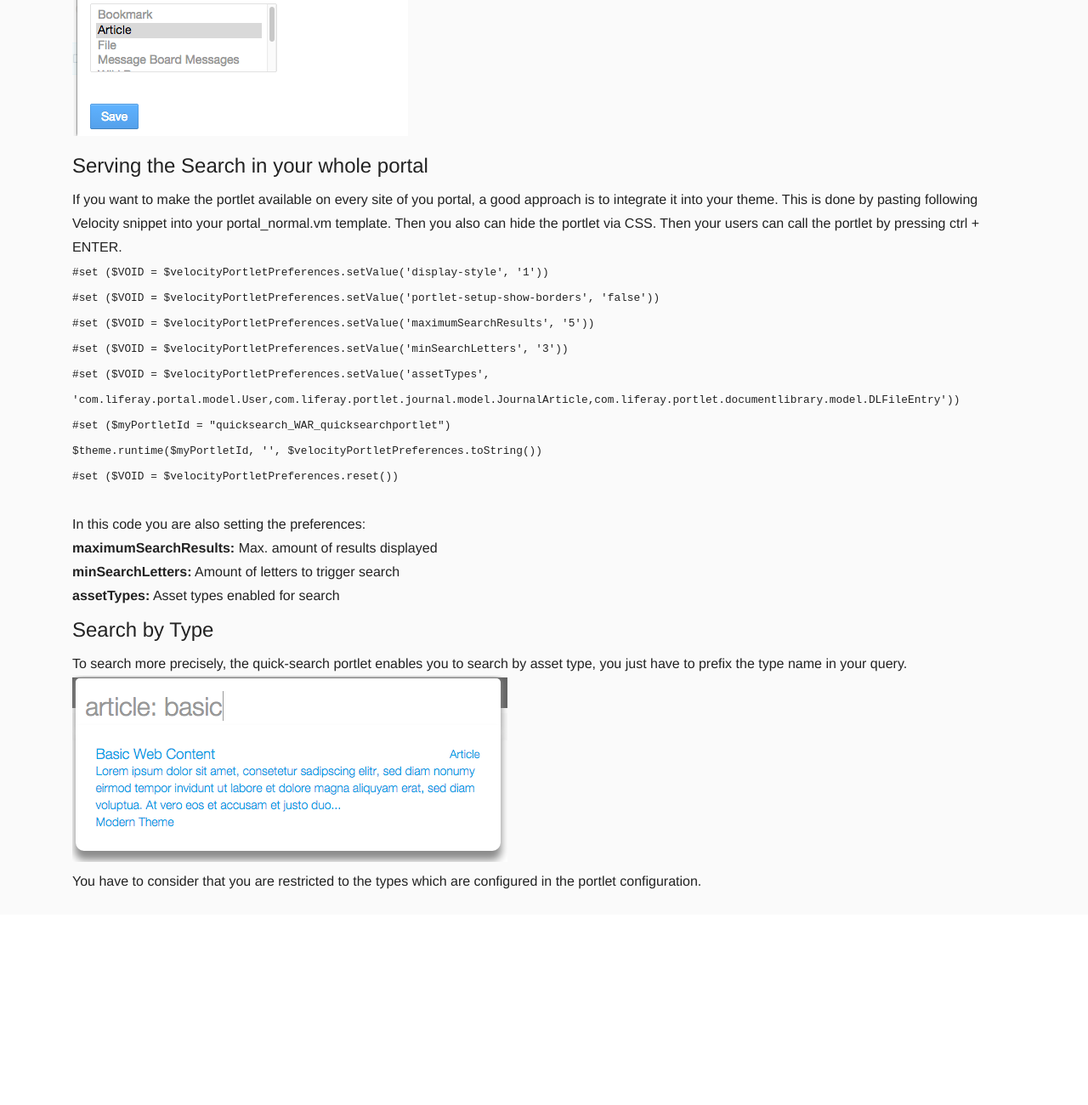
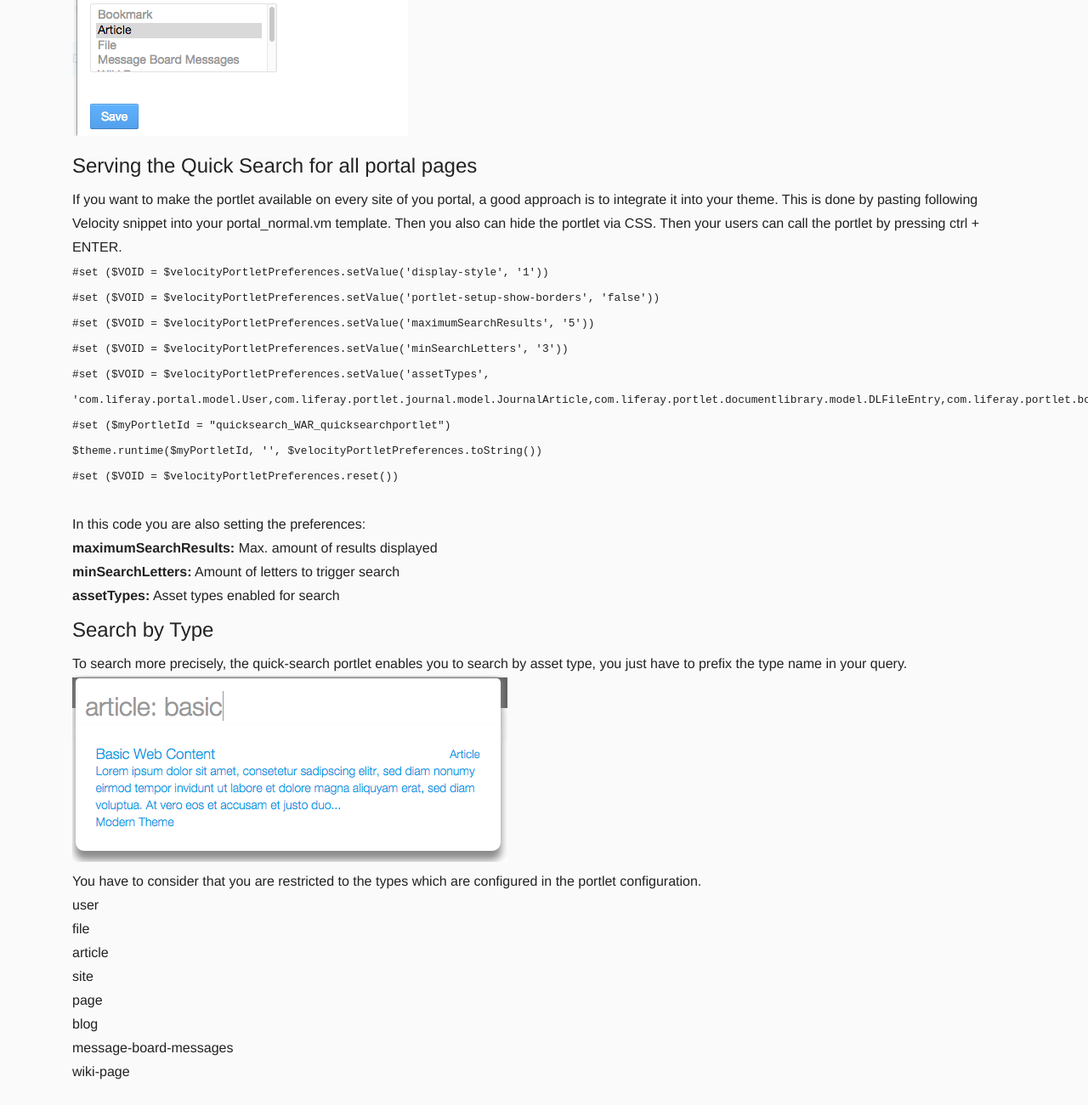
Before and after one commit to GoranMikulic/goranmikulic.github.io, a plain HTML site: page documentation/index.html in a window 1280 px wide. Shown: the part 1666-2966 px from the top of the page at 85% size. Before the commit the page ends 2742 px from the top, so only its background shows below. Drawn offline with Linux system fonts and the light colour scheme.

Commit message:
aktualisiert

```diff
--- a/documentation/index.html
+++ b/documentation/index.html
@@ -57,7 +57,7 @@
                         	<img alt="how_to-nested1" src="images/content/how_to-nested1.png">
                         </p>
 
-                        <h2>Serving the Search in your whole portal</h2>
+                        <h2>Serving the Quick Search for all portal pages</h2>
                         <p>If you want to make the portlet available on every site of you portal, a good approach is to integrate it into your theme.
                         This is done by pasting following Velocity snippet into your portal_normal.vm template. Then you also can hide the portlet via CSS.
                         Then your users can call the portlet by pressing ctrl + ENTER.</p>
@@ -66,7 +66,7 @@
 							#set ($VOID = $velocityPortletPreferences.setValue('portlet-setup-show-borders', 'false'))<br/>
 							#set ($VOID = $velocityPortletPreferences.setValue('maximumSearchResults', '5'))<br/>
 							#set ($VOID = $velocityPortletPreferences.setValue('minSearchLetters', '3'))<br/>
-							#set ($VOID = $velocityPortletPreferences.setValue('assetTypes', 'com.liferay.portal.model.User,com.liferay.portlet.journal.model.JournalArticle,com.liferay.portlet.documentlibrary.model.DLFileEntry'))<br/>
+							#set ($VOID = $velocityPortletPreferences.setValue('assetTypes', 'com.liferay.portal.model.User,com.liferay.portlet.journal.model.JournalArticle,com.liferay.portlet.documentlibrary.model.DLFileEntry,com.liferay.portlet.bookmarks.model.BookmarksEntry,com.liferay.portlet.blogs.model.BlogsEntry,com.liferay.portlet.messageboards.model.MBMessage,com.liferay.portlet.wiki.model.WikiPage,com.liferay.portal.model.Group,com.liferay.portal.model.Layout'))<br/>
 							#set ($myPortletId = "quicksearch_WAR_quicksearchportlet")<br/>
 							$theme.runtime($myPortletId, '', $velocityPortletPreferences.toString())<br/>
 							#set ($VOID = $velocityPortletPreferences.reset())<br/>
@@ -87,6 +87,16 @@
 	                        <img src="images/content/type-search.png"/>
 	                        <br />
 	                        You have to consider that you are restricted to the types which are configured in the portlet configuration.
+	                        <ul>
+	                        	<li>user</li>
+	                        	<li>file</li>
+	                        	<li>article</li>
+	                        	<li>site</li>
+	                        	<li>page</li>
+	                        	<li>blog</li>
+	                        	<li>message-board-messages</li>
+	                        	<li>wiki-page</li>
+	                        </ul>
                         </p>
                     </div>
                 </div>
```
